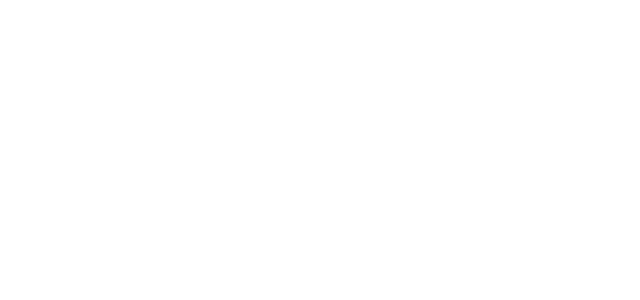
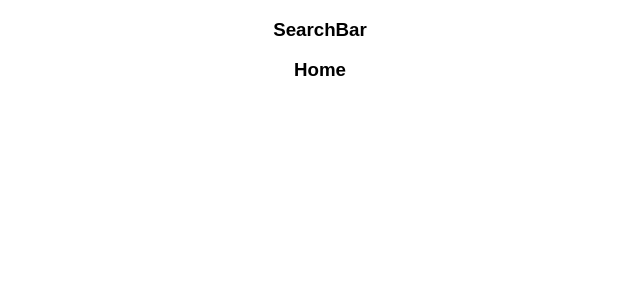
Before and after one commit to fernandofragoso/ml-client, a React (Create React App) app: page / in a window 1280 px wide. Shown: the top 300 px of the page, without its empty margins (320-960 px from the left). Built offline with nearby package versions, Linux system fonts and the light colour scheme; the HTML template or start-up script is replaced by a standard one.

Commit message:
Create routes and base components

```diff
--- a/package.json
+++ b/package.json
@@ -7,6 +7,7 @@
     "enzyme-adapter-react-16": "^1.4.0",
     "node-sass-chokidar": "^1.3.3",
     "npm-run-all": "^4.1.3",
+    "query-string": "^6.1.0",
     "react": "^16.4.2",
     "react-dom": "^16.4.2",
     "react-router-dom": "^4.3.1",
--- a/src/App.js
+++ b/src/App.js
@@ -1,12 +1,30 @@
 import React, { Component } from 'react';
+import {
+  BrowserRouter as Router,
+  Route
+} from 'react-router-dom'
+import Home from './components/Home/Home';
+import Search from './components/Search/Search';
+import Item from './components/Item/Item';
+import SearchBar from './components/SearchBar/SearchBar';
 import './App.css';
 
 class App extends Component {
+
+  search() {
+    console.log('search');
+  }
+
   render() {
     return (
-      <div className="App">
-
-      </div>
+      <Router>
+        <div className='App'>
+          <SearchBar />
+          <Route exact path='/' component={Home}/>
+          <Route exact path='/items' component={Search}/>
+          <Route path='/items/:id' component={Item}/>
+        </div>
+      </Router>
     );
   }
 }
--- /dev/null
+++ b/src/components/Home/Home.js
@@ -0,0 +1,14 @@
+import React, { Component } from 'react';
+import './Home.css';
+
+class Home extends Component {
+  render() {
+    return (
+      <div className='Home'>
+        <h3>Home</h3>
+      </div>
+    );
+  }
+}
+
+export default Home;
--- /dev/null
+++ b/src/components/Item/Item.js
@@ -0,0 +1,14 @@
+import React, { Component } from 'react';
+import './Item.css';
+
+class Item extends Component {
+  render() {
+    return (
+      <div className='Item'>
+        <h3>Item {this.props.location.id}</h3>
+      </div>
+    );
+  }
+}
+
+export default Item;
--- /dev/null
+++ b/src/components/Search/Search.js
@@ -0,0 +1,23 @@
+import React, { Component } from 'react';
+import queryString from 'query-string';
+import './Search.css';
+
+class Search extends Component {
+
+  componentWillMount() {
+    // get query param
+    const { search } = queryString.parse(this.props.location.search);
+
+  }
+
+  render() {
+    return (
+      <div className='Search'>
+        <h3>Search</h3>
+        <span>{this.props.test}</span>
+      </div>
+    );
+  }
+}
+
+export default Search;
--- /dev/null
+++ b/src/components/SearchBar/SearchBar.js
@@ -0,0 +1,14 @@
+import React, { Component } from 'react';
+import './SearchBar.css';
+
+class SearchBar extends Component {
+  render() {
+    return (
+      <div className='SearchBar'>
+        <h3>SearchBar</h3>
+      </div>
+    );
+  }
+}
+
+export default SearchBar;
```
Also changed, not shown: src/components/Home/Home.scss (added), src/components/Item/Item.scss (added), src/components/Search/Search.scss (added), src/components/SearchBar/SearchBar.scss (added), 1 other file (tests, documents, lock files or other folders).
